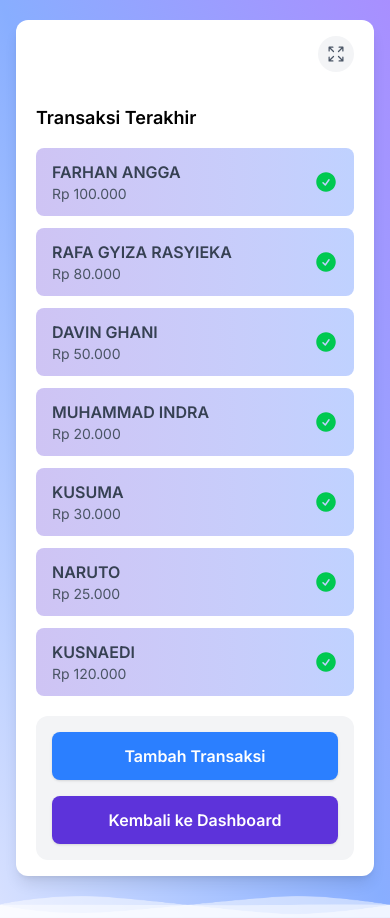
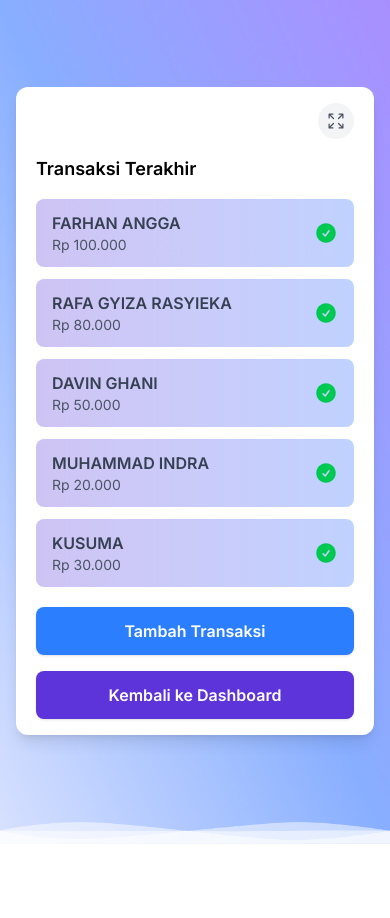
Before and after one commit to farhanangga/bimbim, a Next.js app: page /dashboard/modeKasir/main in a window 390 px wide. After the commit the page ends 844 px from the top, so only its background shows below. Built offline with nearby package versions, Linux system fonts and the light colour scheme.

Commit message:
adjusments

```diff
--- a/src/app/dashboard/main/page.tsx
+++ b/src/app/dashboard/main/page.tsx
@@ -1,6 +1,6 @@
 "use client";
 
-import { useState } from "react";
+import { useState, useEffect } from "react";
 import { useRouter } from "next/navigation";
 import Sidebar from "@/components/Sidebar";
 import { Menu } from "lucide-react"; // ikon hamburger
@@ -8,6 +8,16 @@ import { Menu } from "lucide-react"; // ikon hamburger
 export default function DashboardPage() {
   const router = useRouter();
   const [sidebarOpen, setSidebarOpen] = useState(false);
+  useEffect(() => {
+  // Cek apakah halaman dibuka dalam mode fullscreen
+  if (typeof document !== "undefined") {
+    if (document.fullscreenElement) {
+      document.exitFullscreen().catch((err) => {
+        console.error("Gagal keluar dari fullscreen:", err);
+      });
+    }
+  }
+}, []);
 
   // Dummy data
   const chartData = [
--- a/src/app/dashboard/modeKasir/main/page.tsx
+++ b/src/app/dashboard/modeKasir/main/page.tsx
@@ -12,8 +12,6 @@ export default function KasirPage() {
     { nama: "DAVIN GHANI", nominal: "Rp 50.000" },
     { nama: "MUHAMMAD INDRA", nominal: "Rp 20.000" },
     { nama: "KUSUMA", nominal: "Rp 30.000" },
-    { nama: "NARUTO", nominal: "Rp 25.000" },
-    { nama: "KUSNAEDI", nominal: "Rp 120.000" },
   ];
 
   return (
@@ -30,7 +28,7 @@ export default function KasirPage() {
           <div className="flex flex-1 px-1 flex-col md:flex-row gap-5 lg:gap-0">
 
             {/* Card Transaksi */}
-            <div className="flex-1 bg-white rounded-xl md:mx-6 h-max flex flex-col mt-4 md:mt-0">
+            <div className="flex-1 bg-white rounded-xl md:mx-6 h-max flex flex-col md:mt-0">
               <h2 className="text-lg font-semibold mb-4 text-black">
                 Transaksi Terakhir
               </h2>
@@ -52,7 +50,7 @@ export default function KasirPage() {
             </div>
 
             {/* Buttons */}
-            <div className="p-4 flex flex-col gap-4 md:w-80 justify-center my-auto bg-gray-100 rounded-xl  ">
+            <div className=" lx-0 lg:p-4 flex flex-col gap-4 md:w-80 justify-center my-auto bg-white lg:bg-gray-100 rounded-xl  ">
               <button
                 onClick={() => router.push("/dashboard/modeKasir/inputNama")}
                 className="bg-blue-500 hover:bg-blue-600 text-white font-semibold py-3 rounded-lg shadow"
--- a/src/components/Sidebar.tsx
+++ b/src/components/Sidebar.tsx
@@ -104,15 +104,15 @@ export default function Sidebar() {
 
 
           {/* Mode Kasir */}
-          <button onClick={() => router.push("/dashboard/modeKasir/main")} className="w-full bg-blue-600 text-white py-4 rounded-lg font-semibold hover:bg-blue-800">
+          <button onClick={() => router.push("/dashboard/modeKasir/main")} className="text-sm w-full bg-blue-600 text-white py-4 rounded-lg font-semibold hover:bg-blue-800">
             MODE KASIR
           </button>
 
           {/* Info Plan */}
-          <div className="bg-gradient-to-r from-[#5D3ADA]/30 to-[#2B68FF]/30 p-3 rounded-lg">
+          {/* <div className="bg-gradient-to-r from-[#5D3ADA]/30 to-[#2B68FF]/30 p-3 rounded-lg">
             <p className="text-sm font-semibold text-[#1D172F]">Sumber Jaya</p>
             <p className="text-xs text-[#1D172F]/70">Free Plan</p>
-          </div>
+          </div> */}
         </div>
       </div>
     </div>
--- a/src/components/TopBar.tsx
+++ b/src/components/TopBar.tsx
@@ -31,11 +31,7 @@ export default function TopBar() {
   const hideNavButtons = cleanPath === "/dashboard/modeKasir/main";
 
   const handleBack = () => {
-    if (cleanPath === "/dashboard/modeKasir/detailPembelian1") {
-      router.push("/dashboard/modeKasir/inputNama");
-    } else {
       router.back();
-    }
   };
 
   return (
```
